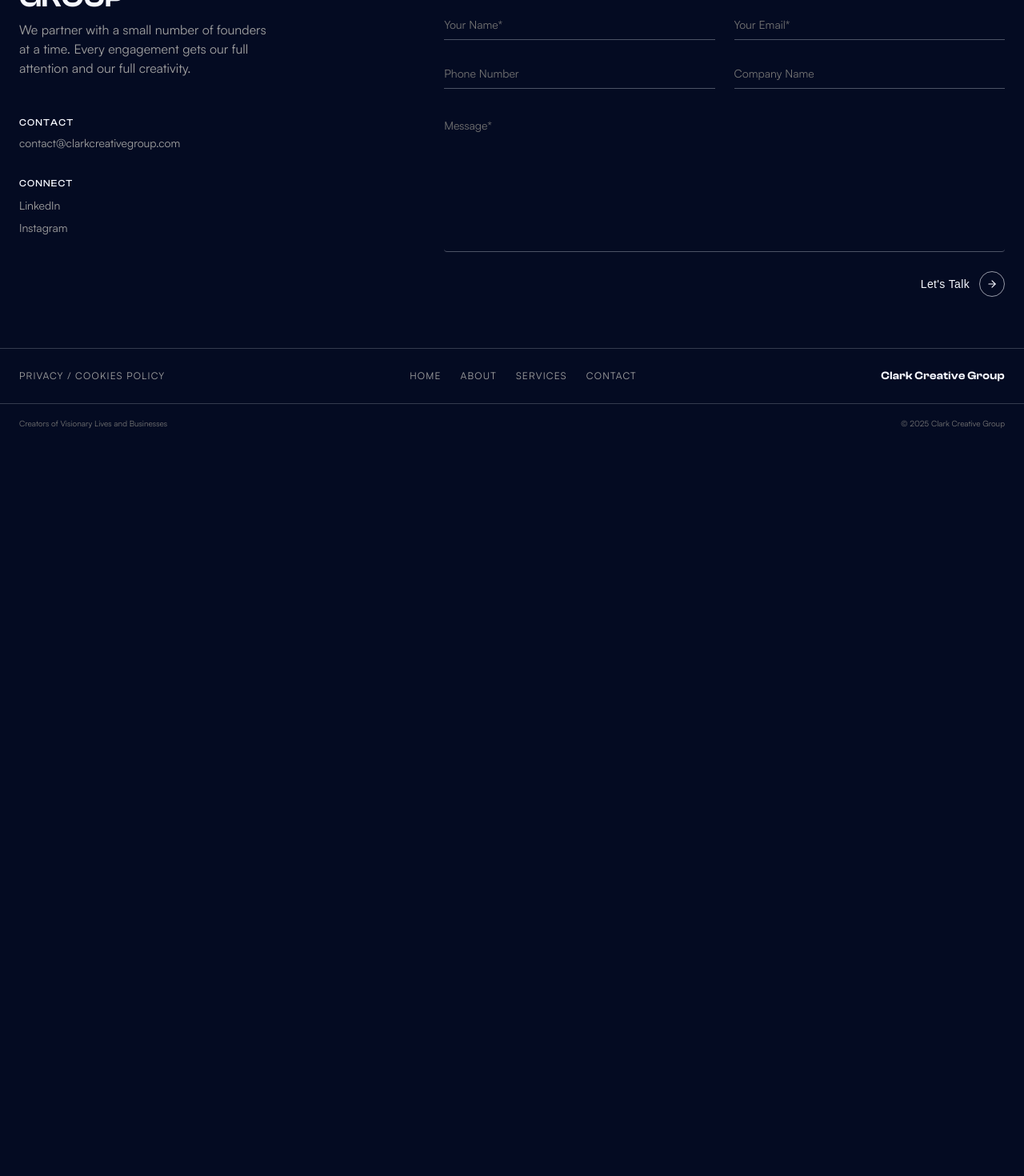
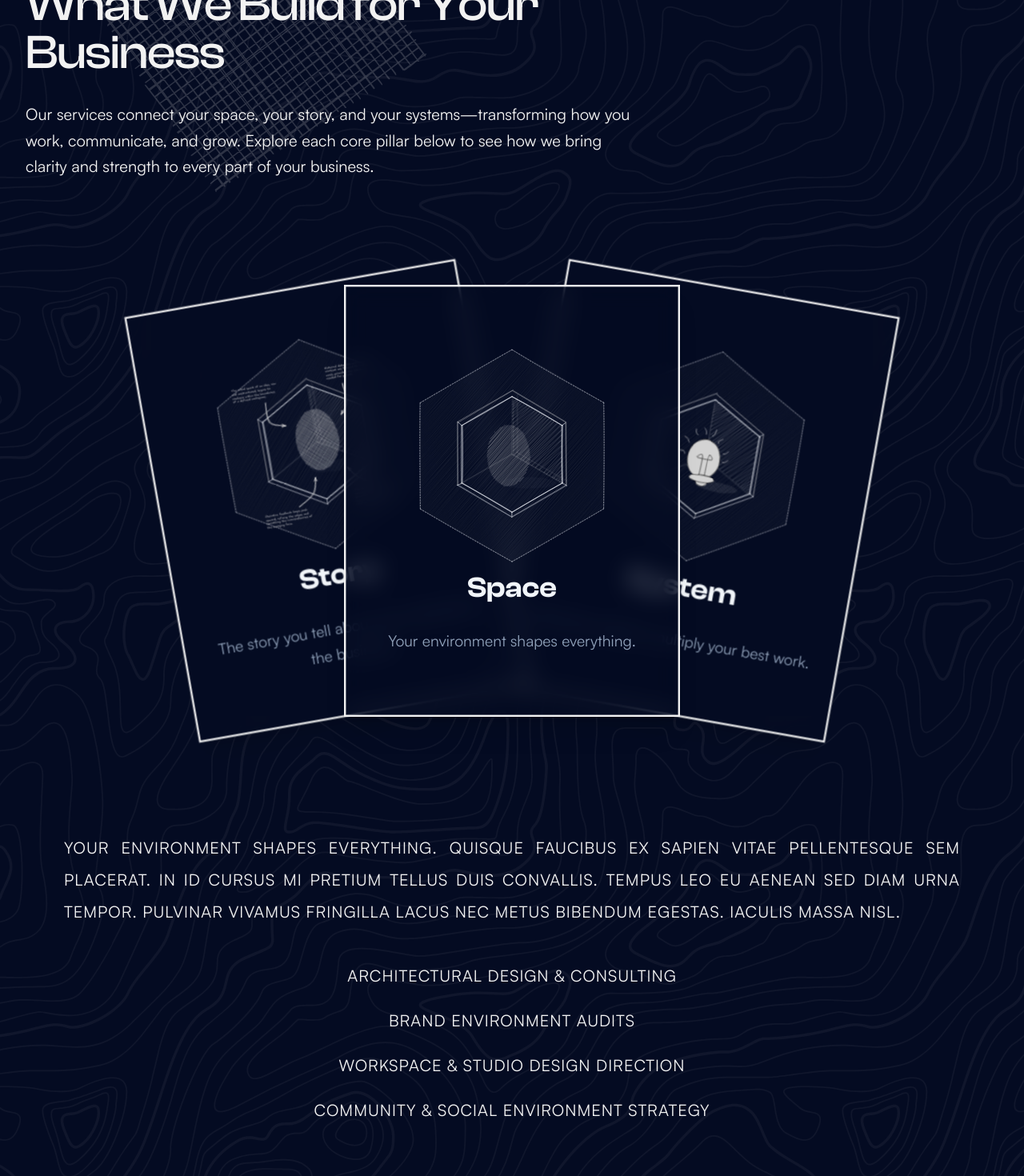
Before and after one commit to MonyVannn/clark-creative-group-website, a Next.js app: page /services in a window 1280 px wide. Shown: the part 1000-2470 px from the top of the page at 80% size. Before the commit the page ends 1553 px from the top, so only its background shows below. Built offline with nearby package versions, Linux system fonts and the light colour scheme.

Commit message:
Feature: add services section

```diff
--- /dev/null
+++ b/app/components/servicespage/ServicesDetailsSection.tsx
@@ -0,0 +1,155 @@
+"use client";
+
+import { AnimatePresence, motion } from "framer-motion";
+import { useState } from "react";
+import ShuffleCards from "./ShuffleCards";
+import { useTheme } from "../contexts/ThemeContext";
+import SquareSketch from "../ui/SquareSketch";
+import SplitText from "../ui/SplitText";
+
+const SERVICES_DATA = [
+  {
+    id: "01",
+    title: "SPACE",
+    description:
+      "Your environment shapes everything. Quisque faucibus ex sapien vitae pellentesque sem placerat. In id cursus mi pretium tellus duis convallis. Tempus leo eu aenean sed diam urna tempor. Pulvinar vivamus fringilla lacus nec metus bibendum egestas. Iaculis massa nisl.",
+    list: [
+      "Architectural Design & Consulting",
+      "Brand Environment Audits",
+      "Workspace & Studio Design Direction",
+      "Community & Social Environment Strategy",
+    ],
+  },
+  {
+    id: "02",
+    title: "STORY",
+    description:
+      "The story you tell about your business is the business. Quisque faucibus ex sapien vitae pellentesque sem placerat. In id cursus mi pretium tellus duis convallis. Tempus leo eu aenean sed diam urna tempor. Pulvinar vivamus fringilla lacus nec metus bibendum egestas.",
+    list: [
+      "Brand Identity & Messaging",
+      "Content Strategy & Copywriting",
+      "Campaign Development",
+      "Digital Presence & Web Design",
+    ],
+  },
+  {
+    id: "03",
+    title: "SYSTEM",
+    description:
+      "Business systems multiply your best work. Quisque faucibus ex sapien vitae pellentesque sem placerat. In id cursus mi pretium tellus duis convallis. Tempus leo eu aenean sed diam urna tempor. Pulvinar vivamus fringilla lacus nec metus bibendum egestas. Iaculis massa nisl.",
+    list: [
+      "Operational Workflows",
+      "Sales Funnel Optimization",
+      "CRM Implementation",
+      "Automation & Tool Integration",
+    ],
+  },
+];
+
+const easeOutSnappy = [0.22, 1, 0.36, 1] as const;
+const easeInQuick = [0.4, 0, 1, 1] as const;
+
+const copyContainer = {
+  hidden: { opacity: 0 },
+  show: {
+    opacity: 1,
+    transition: {
+      staggerChildren: 0.07,
+      delayChildren: 0.08,
+    },
+  },
+  exit: {
+    opacity: 0,
+    transition: { duration: 0.22, ease: easeInQuick },
+  },
+};
+
+const copyItem = {
+  hidden: { opacity: 0, y: 14 },
+  show: {
+    opacity: 1,
+    y: 0,
+    transition: { duration: 0.38, ease: easeOutSnappy },
+  },
+};
+
+export default function ServicesDetailsSection() {
+  const [activeIndex, setActiveIndex] = useState(0);
+  const { isDarkTheme } = useTheme();
+
+  const activeService = SERVICES_DATA[activeIndex] || SERVICES_DATA[0];
+
+  const textColor = isDarkTheme ? "text-[#f2f2f2]" : "text-[#f2f2f2]";
+  const borderColor = isDarkTheme ? "border-[#e3e6ee]" : "border-[#e3e6ee]";
+  const transition = "transition-colors duration-1000";
+
+  return (
+    <section
+      className={`relative w-full max-w-7xl mx-auto px-8 py-24 z-10 ${textColor} ${transition}`}
+    >
+      <div className="pb-16 md:pb-24 max-w-3xl relative z-10">
+        <SquareSketch className="absolute -top-44 left-0 w-150 h-150 opacity-20 pointer-events-none rotate-12 " />
+
+        <SplitText
+          tag="h2"
+          splitType="words"
+          textAlign="left"
+          className="font-clash-display text-4xl md:text-5xl lg:text-6xl font-medium tracking-tight mb-6"
+          text="What We Build for Your Business"
+        />
+        <SplitText
+          tag="p"
+          splitType="lines"
+          textAlign="left"
+          className={`font-satoshi text-lg md:text-xl leading-relaxed  ${transition}`}
+          text="Our services connect your space, your story, and your systems—transforming how you work, communicate, and grow. Explore each core pillar below to see how we bring clarity and strength to every part of your business."
+        />
+      </div>
+      <div className="flex flex-col relative items-center">
+        {/* Left Column: ShuffleCards */}
+        <div className="w-full ] flex items-center justify-center py-12 relative z-20">
+          <div className="flex items-center justify-center transform scale-[0.6] sm:scale-[0.7] md:scale-[0.65] lg:scale-[0.75] xl:scale-[1.2] origin-center z-10 w-full h-full">
+            <ShuffleCards onActiveCardChange={setActiveIndex} />
+          </div>
+        </div>
+
+        {/* Right Column: Dynamic Content */}
+        <div className={`w-full flex flex-col relative z-10  ${transition}`}>
+          {/* Content Area */}
+          <div className="flex-1 flex flex-col justify-start relative p-8 lg:p-12 min-h-[650px] md:min-h-[700px] lg:min-h-[600px]">
+            <div className="flex-1 flex flex-col items-center justify-center text-center z-10 overflow-hidden">
+              <AnimatePresence mode="wait">
+                <motion.div
+                  key={activeService.id}
+                  className="flex flex-col items-center w-full font-satoshi text-sm md:text-xl uppercase leading-loose tracking-[0.05em]"
+                  variants={copyContainer}
+                  initial="hidden"
+                  animate="show"
+                  exit="exit"
+                >
+                  <motion.p
+                    variants={copyItem}
+                    className="mb-10 text-justify w-full"
+                  >
+                    {activeService.description}
+                  </motion.p>
+                  {activeService.list.map((item, idx) => (
+                    <motion.p
+                      key={`${activeService.id}-${idx}`}
+                      variants={copyItem}
+                      className={`flex items-center justify-center text-center w-full ${
+                        idx > 0 ? "mt-4" : ""
+                      }`}
+                    >
+                      {item}
+                    </motion.p>
+                  ))}
+                </motion.div>
+              </AnimatePresence>
+            </div>
+          </div>
+        </div>
+      </div>
+    </section>
+  );
+}
--- a/app/components/servicespage/ServicesHeroSection.tsx
+++ b/app/components/servicespage/ServicesHeroSection.tsx
@@ -1,7 +1,7 @@
 "use client";
 
 import Link from "next/link";
-import ShuffleCards from "../ShuffleCards";
+import ShuffleCards from "./ShuffleCards";
 import RectangleSketch from "../ui/RectangleSketch";
 import SquareSketch from "../ui/SquareSketch";
 
--- a/app/components/ShuffleCards.tsx
+++ b/app/components/servicespage/ShuffleCards.tsx
@@ -1,17 +1,31 @@
-import { motion } from "framer-motion";
-import { useRef, useState } from "react";
-import SpaceSketchModel from "./ui/CoreOverview/SpaceSketchModel";
-import StorySketchModel from "./ui/CoreOverview/StorySketchModel";
-import SystemSketchModel from "./ui/CoreOverview/SystemSketchModel";
+import { motion, useInView } from "framer-motion";
+import { useRef, useState, useEffect } from "react";
+import SpaceSketchModel from "../ui/CoreOverview/SpaceSketchModel";
+import StorySketchModel from "../ui/CoreOverview/StorySketchModel";
+import SystemSketchModel from "../ui/CoreOverview/SystemSketchModel";
 
 type ListOrderItem = "front" | "middle" | "back";
 
-const ShuffleCards = () => {
+interface ShuffleCardsProps {
+  onActiveCardChange?: (index: number) => void;
+}
+
+const ShuffleCards = ({ onActiveCardChange }: ShuffleCardsProps) => {
+  const containerRef = useRef<HTMLDivElement>(null);
+  const hasEnteredView = useInView(containerRef, { once: true, amount: 0.35 });
+
   const [order, setOrder] = useState<ListOrderItem[]>([
     "front",
     "middle",
     "back",
   ]);
+
+  useEffect(() => {
+    if (onActiveCardChange) {
+      const activeIndex = order.indexOf("front");
+      onActiveCardChange(activeIndex);
+    }
+  }, [order, onActiveCardChange]);
 
   const handleShuffle = (direction: "left" | "right") => {
     const orderCopy = [...order];
@@ -24,14 +38,18 @@ const ShuffleCards = () => {
   };
 
   return (
-    <div className="grid place-content-center overflow-hidden px-8 py-24 text-slate-50">
-      <div className="relative mx-auto h-[450px] w-full max-w-[800px]">
+    <div
+      ref={containerRef}
+      className="flex items-center justify-center w-full min-h-[500px] text-slate-50"
+    >
+      <div className="relative h-[450px] w-[350px]">
         <Card
           Icon={SpaceSketchModel}
           title="Space"
           description="Your environment shapes everything."
           handleShuffle={handleShuffle}
           position={order[0]}
+          revealLayout={hasEnteredView}
         />
         <Card
           Icon={StorySketchModel}
@@ -39,6 +57,7 @@ const ShuffleCards = () => {
           description="The story you tell about your business is the business."
           handleShuffle={handleShuffle}
           position={order[1]}
+          revealLayout={hasEnteredView}
         />
         <Card
           Icon={SystemSketchModel}
@@ -46,6 +65,7 @@ const ShuffleCards = () => {
           description="Business systems multiply your best work."
           handleShuffle={handleShuffle}
           position={order[2]}
+          revealLayout={hasEnteredView}
         />
       </div>
     </div>
@@ -58,6 +78,7 @@ interface CardProps {
   description: string;
   position: ListOrderItem;
   Icon: React.ElementType;
+  revealLayout: boolean;
 }
 
 const Card = ({
@@ -66,6 +87,7 @@ const Card = ({
   description,
   position,
   Icon,
+  revealLayout,
 }: CardProps) => {
   const mousePosRef = useRef(0);
 
@@ -99,7 +121,12 @@ const Card = ({
         zIndex,
         transformOrigin: "center center",
       }}
-      animate={{ rotate: rotateZ, x }}
+      initial={{ x: "0%", rotate: "0deg" }}
+      animate={
+        revealLayout
+          ? { rotate: rotateZ, x }
+          : { x: "0%", rotate: "0deg" }
+      }
       drag
       dragElastic={0.35}
       dragListener={draggable}
--- a/app/services/page.tsx
+++ b/app/services/page.tsx
@@ -3,6 +3,7 @@ import { ThemeProvider } from "../components/contexts/ThemeContext";
 import Line from "../components/ui/Line";
 import Footer from "../components/footer/Footer";
 import ServicesHeroSection from "../components/servicespage/ServicesHeroSection";
+import ServicesDetailsSection from "../components/servicespage/ServicesDetailsSection";
 import NoPreloaderGate from "../components/layout/NoPreloaderGate";
 
 export default function Page() {
@@ -15,6 +16,7 @@ export default function Page() {
             <div className="relative z-10 px-8 md:px-6 lg:px-16">
               <ServicesHeroSection />
             </div>
+            <ServicesDetailsSection />
           </div>
           <Line />
           <Footer />
```
